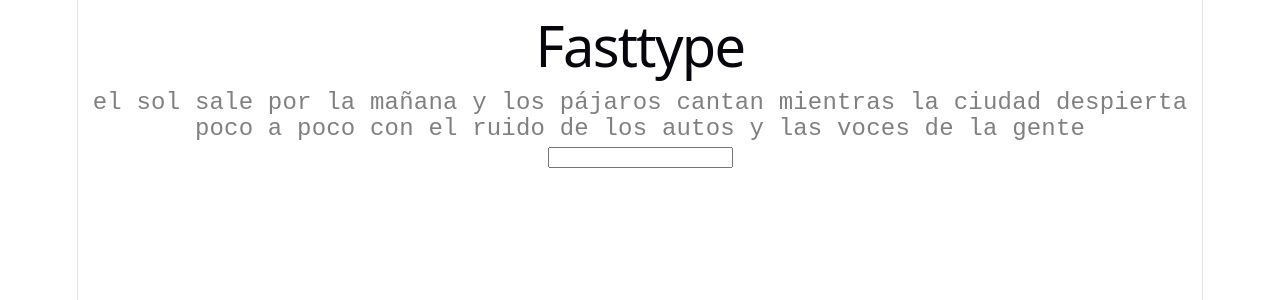
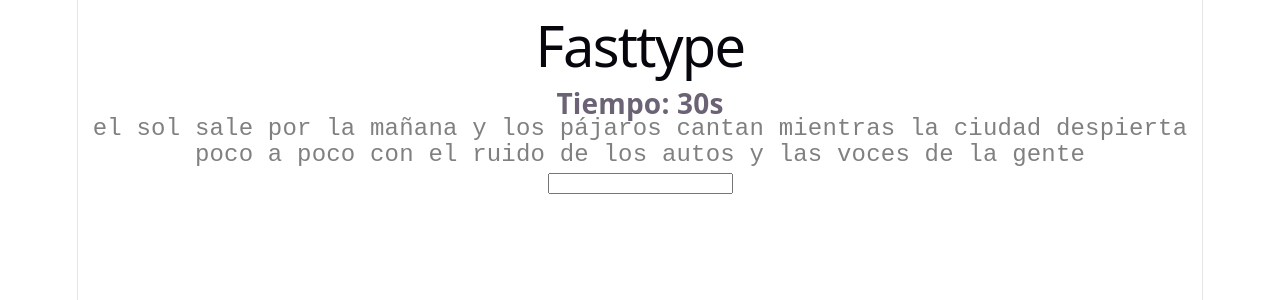
Before and after one commit to williancristoferhernandezb-png/Fasttype, a React (Vite) app in the folder client/: page / in a window 1280 px wide. Shown: the top 300 px of the page. Built offline with nearby package versions, Linux system fonts and the light colour scheme.

Commit message:
Agrego temporizador de 30 segundos

```diff
--- a/client/src/App.css
+++ b/client/src/App.css
@@ -14,3 +14,8 @@
 .incorrecta {
   color: red;
 }
+
+.tiempo {
+  font-size: 28px;
+  font-weight: bold;
+}
--- a/client/src/App.tsx
+++ b/client/src/App.tsx
@@ -1,15 +1,38 @@
-import { useState } from "react";
+import { useState, useEffect } from "react";
 import "./App.css";
 
 const TEXTO =
   "el sol sale por la mañana y los pájaros cantan mientras la ciudad despierta poco a poco con el ruido de los autos y las voces de la gente";
 
+const DURACION = 30;
+
 function App() {
   const [escrito, setEscrito] = useState("");
+  const [tiempo, setTiempo] = useState(DURACION);
+  const [iniciado, setIniciado] = useState(false);
+
+  const terminado = tiempo === 0;
+
+  useEffect(() => {
+    if (!iniciado || terminado) return;
+
+    const intervalo = setInterval(() => {
+      setTiempo((t) => t - 1);
+    }, 1000);
+
+    return () => clearInterval(intervalo);
+  }, [iniciado, terminado]);
+
+  function manejarCambio(e: React.ChangeEvent<HTMLInputElement>) {
+    if (terminado) return;
+    if (!iniciado) setIniciado(true);
+    setEscrito(e.target.value);
+  }
 
   return (
     <div>
       <h1>Fasttype</h1>
+      <p className="tiempo">Tiempo: {tiempo}s</p>
       <p className="texto">
         {TEXTO.split("").map((letra, i) => {
           let clase = "pendiente";
@@ -26,8 +49,10 @@ function App() {
       <input
         type="text"
         value={escrito}
-        onChange={(e) => setEscrito(e.target.value)}
+        onChange={manejarCambio}
+        disabled={terminado}
       />
+      {terminado && <p>¡Tiempo!</p>}
     </div>
   );
 }
```
